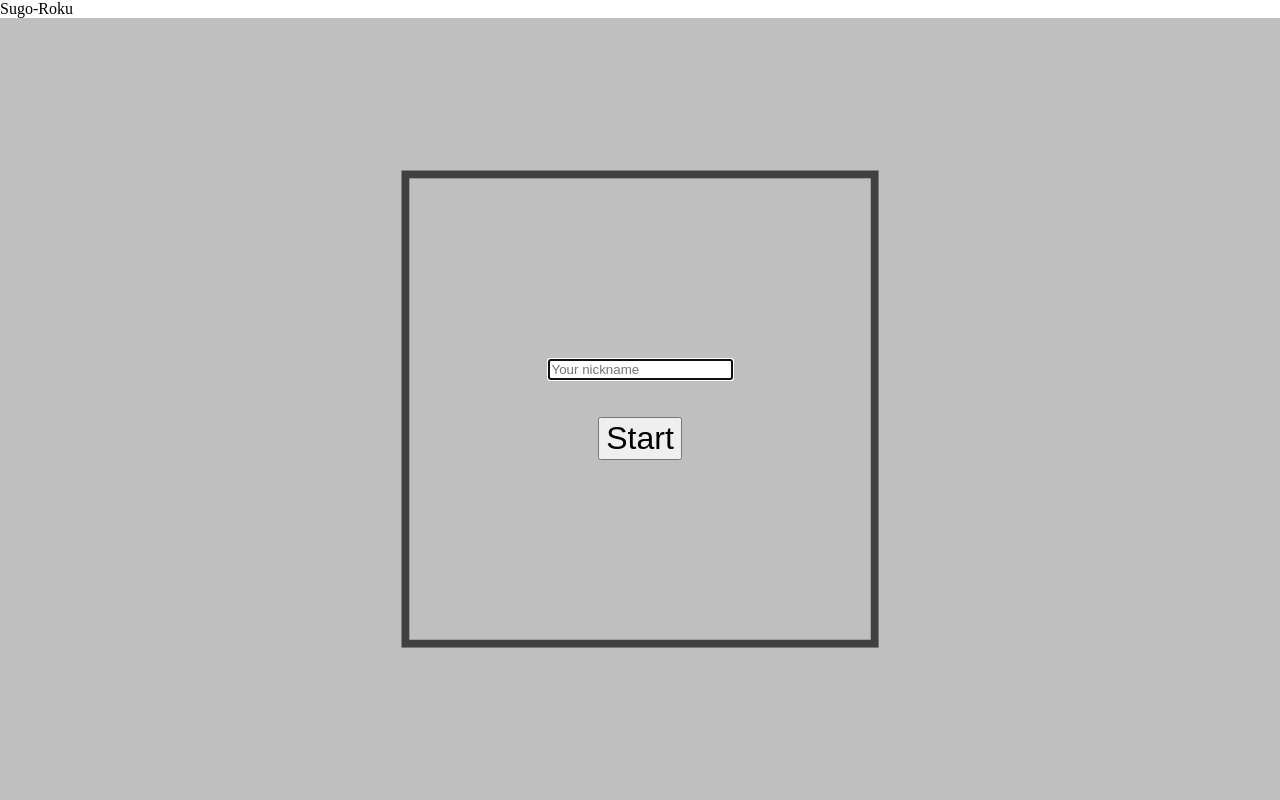
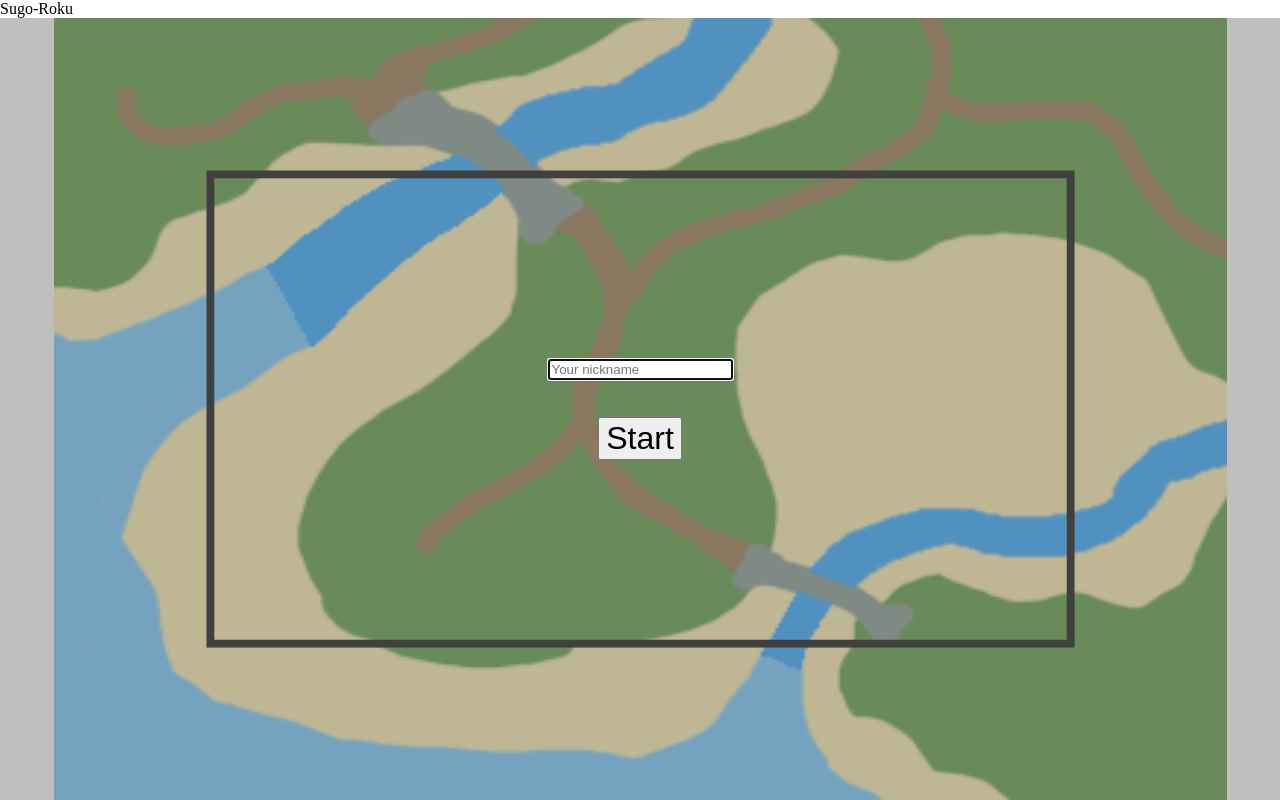
Before and after one commit to gilgame-tencho/sugo-roku, a website: page static/index.html in a window 1280 px wide. Drawn offline with nearby package versions, Linux system fonts and the light colour scheme; no server answers.

Commit message:
add map!

```diff
--- a/conf/server_conf.yml
+++ b/conf/server_conf.yml
@@ -5,7 +5,7 @@ apl_db: 3001
 loglevel: debug
 debug_process: false
 
-FIELD_WIDTH: 1000
+FIELD_WIDTH: 1500
 FIELD_HEIGHT: 1000
 
 # Game base config
--- a/static/index.html
+++ b/static/index.html
@@ -14,10 +14,11 @@
                 <button style="font-size: xx-large;" id="start-button">Start</button>
             </div>
         </div>
-        <canvas id="canvas-front"  width="1000" height="1000" style="position:absolute;width:100%;height:100%;object-fit:contain;z-index: 5;"></canvas>
-        <canvas id="canvas-middle" width="1000" height="1000" style="position:absolute;width:100%;height:100%;object-fit:contain;z-index: 3;"></canvas>
-        <canvas id="canvas-back"   width="1000" height="1000" style="position:absolute;width:100%;height:100%;object-fit:contain;z-index: 1;"></canvas>
+        <canvas id="canvas-front"  width="1500" height="1000" style="position:absolute;width:100%;height:100%;object-fit:contain;z-index: 5;"></canvas>
+        <canvas id="canvas-middle" width="1500" height="1000" style="position:absolute;width:100%;height:100%;object-fit:contain;z-index: 3;"></canvas>
+        <canvas id="canvas-back"   width="1500" height="1000" style="position:absolute;width:100%;height:100%;object-fit:contain;z-index: 1;"></canvas>
     </div>
+    <img id="map" src="/static/images/map/map001.png" style="display: none;">
     <img id="player-image" src="/static/images/charactor/wadordi.png" style="display: none;">
     <img id="bot-image" src="/static/images/charactor/scal.png" style="display: none;">
     <img id="step-normal" src="/static/images/step/step_normal.png" style="display: none;">
--- a/static/index.js
+++ b/static/index.js
@@ -7,8 +7,22 @@ const canvas_bk = $('#canvas-back')[0];
 const ctt_ft = canvas_ft.getContext('2d');
 const ctt_md = canvas_md.getContext('2d');
 const ctt_bk = canvas_bk.getContext('2d');
-const playerImage = $('#player-image')[0];
-const botImage = $('#bot-image')[0];
+
+const images = {};
+images.player = $('#player-image')[0];
+images.bot = $('#bot-image')[0];
+images.bg = {
+    feald: $('#map')[0],
+}
+images.step = {
+    normal: $('#step-normal')[0],
+}
+images.coin = {
+    1: $('#coin-1')[0],
+    2: $('#coin-2')[0],
+    3: $('#coin-3')[0],
+    4: $('#coin-4')[0],
+}
 
 function gameStart(){
     socket.emit('game-start', {nickname: $("#nickname").val() });
@@ -74,10 +88,11 @@ function drawImage(ctt, img, px, py=null, pw=null, ph=null){
     );
 }
 function view_back(){
-    ctt_bk.clearRect(0, 0, canvas_ft.width, canvas_ft.height);
+    ctt_bk.clearRect(0, 0, canvas_bk.width, canvas_bk.height);
+    drawImage(ctt_bk, images.bg.feald, 0, 0, canvas_bk.width, canvas_bk.height)
     ctt_bk.lineWidth = 10;
     ctt_bk.beginPath();
-    ctt_bk.rect(200, 200, canvas_ft.width - 400, canvas_ft.height - 400);
+    ctt_bk.rect(200, 200, canvas_bk.width - 400, canvas_bk.height - 400);
     ctt_bk.stroke();
 }
 
@@ -110,9 +125,9 @@ socket.on('state', function(ccdm) {
         ctt_ft.translate(player.x + player.width/2, player.y + player.height/2);
         ctt_ft.rotate(player.angle);
         if(player.player_type === 'player'){
-            drawImage(ctt_ft, playerImage, -player.width/2, -player.height/2, player.width, player.height);
+            drawImage(ctt_ft, images.player, -player.width/2, -player.height/2, player.width, player.height);
         }else if(player.player_type === 'bot'){
-            drawImage(ctt_ft, botImage, -player.width/2, -player.height/2, player.width, player.height);
+            drawImage(ctt_ft, images.bot, -player.width/2, -player.height/2, player.width, player.height);
         }else{
             // no drawImage.
         }
@@ -137,7 +152,7 @@ socket.on('state', function(ccdm) {
     });
     Object.values(ccdm.pieces).forEach((piece) => {
         ctt_ft.save();
-        drawImage(ctt_ft, playerImage, piece);
+        drawImage(ctt_ft, images.player, piece);
         ctt_ft.restore();
     });
 });
```
